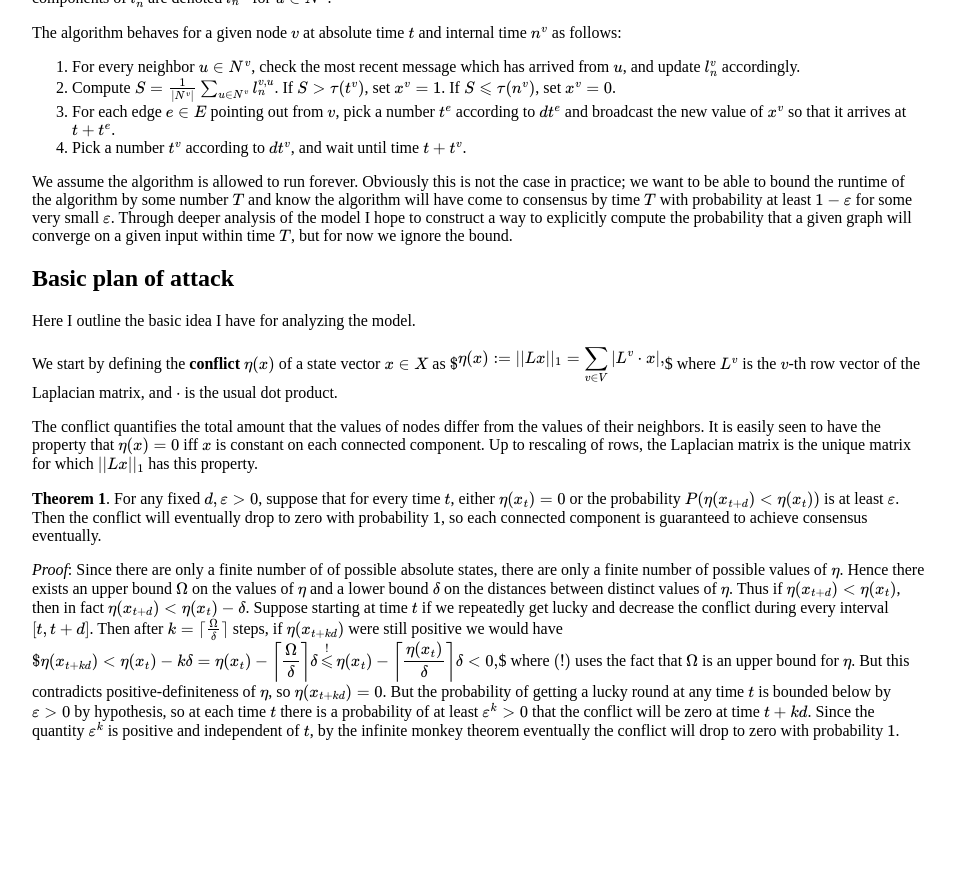
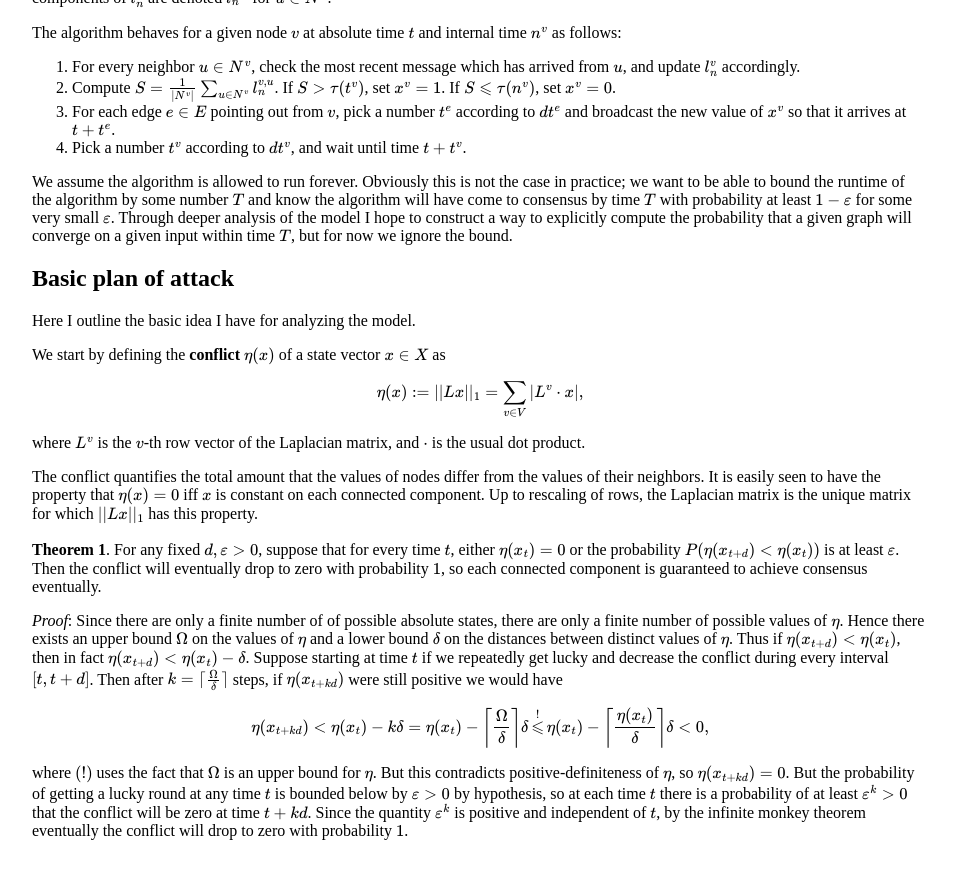
Before and after one commit to ChronusZ/chronusz.github.io, a Jekyll site: the page built from _posts/2017-06-19-ripple-consensus-model-2.md, in a window 1280 px wide and 900 px high, scrolled down 1042 px. Shown: the top 879 px of the window, without its empty margins (160-1115 px from the left). Built offline with Jekyll 4.4.1, drawn with Linux system fonts in a browser that asks for light colours; formulas are drawn with MathJax 3; before the commit the page ends 1842 px from its top, so only the background shows below that; some of the changed text lies outside the part shown.

Commit message:
minor mathjax fixes

```diff
--- a/_posts/2017-06-19-ripple-consensus-model-2.md
+++ b/_posts/2017-06-19-ripple-consensus-model-2.md
@@ -17,7 +17,7 @@ On to the model outline.
 
 As always, let $$G=(V,E)$$ be a directed graph with adjacency matrix $$A$$. For a given node $$v\in V$$, let $$k^v$$ be the set of neighbors of $$v$$, i.e., $$N^v=\{u\in V\vert(u\to v)\in E\}$$. For simplicity we assume that each node in $$V$$ is indexed by a natural number, and we refer to the node and its index interchangeably. We assume that every node is its own neighbor. Let $$D$$ be the diagonal in-degree matrix. Define the **Laplacian operator** $$L$$ by $$L=D-A$$. We call $$X=\{0,1\}^V$$ the **state space** and elements $$x\in X$$ **state vectors**. The components of the state vector $$x$$ are denoted $$x^v$$ for $$v\in V$$. A matrix acts on a state vector $$x$$ by treating $$x$$ as an element of the vector space $$\mathbb{R}^V$$. The result of applying $$D^{-1}L$$ to the state vector $$x$$ is a (real) vector whose $$v$$-th component is the difference between $$x^v$$ and the average value across the neighbors of $$v$$. Although graph theorists like to call elements of $$V$$ vectors, we try to reserve this terminology for referring only to elements of $$X$$ or $$\mathbb{R}^V$$ and instead always refer to elements of $$V$$ as **nodes**.
 
-We ignore relativistic issues and assume the existence of a continuous **absolute time** which is represented by a real number $$t\in[0,\infty)]$$. Each node keeps track of a discrete **internal timestep**, which is represented by a natural number $$n^v\in\mathbb{N}$$. We will often identify $$n^v$$ with the absolute time at which $$n^v$$ is called. Let $$\tau:\mathbb{N}\to[0.5,1)]$$ be a monotone-increasing function. We call $$\tau$$ the **threshold function**. For a given timestep $$n^v$$, $$\tau(n)$$ gives the current threshold of agreement for the node $$v$$; note that although $$\tau$$ takes as input the internal timestep of a node, the function is assumed to be the same for every node. Thus for instance, node $$a$$ may get to its third timestep after $$3.1$$ seconds while node $$b$$ might get to its third timestep after only $$2.8$$ seconds, but the threshold at that step will be the same for both $$a$$ and $$b$$.
+We ignore relativistic issues and assume the existence of a continuous **absolute time** which is represented by a real number $$t\in[0,\infty)$$. Each node keeps track of a discrete **internal timestep**, which is represented by a natural number $$n^v\in\mathbb{N}$$. We will often identify $$n^v$$ with the absolute time at which $$n^v$$ is called. Let $$\tau:\mathbb{N}\to[0.5,1)$$ be a monotone-increasing function. We call $$\tau$$ the **threshold function**. For a given timestep $$n^v$$, $$\tau(n)$$ gives the current threshold of agreement for the node $$v$$; note that although $$\tau$$ takes as input the internal timestep of a node, the function is assumed to be the same for every node. Thus for instance, node $$a$$ may get to its third timestep after $$3.1$$ seconds while node $$b$$ might get to its third timestep after only $$2.8$$ seconds, but the threshold at that step will be the same for both $$a$$ and $$b$$.
 
 For each node $$v\in V$$, let $$dt^v$$ be a probability measure on $$(0,\infty)$$ interpreted as the length of absolute time it takes the node $$v$$ to get to the next internal timestep. Similarly, for each edge $$e\in E$$, let $$dt^e$$ be a probability measure on $$(0,\infty)$$ interpreted as the absolute time it takes the edge $$e$$ to transmit a message. Note that we consider undirected edges as consisting of two distinct edges, so the distribution in one direction may be different from the distribution in the other direction.
 
@@ -39,9 +39,9 @@ We assume the algorithm is allowed to run forever. Obviously this is not the cas
 Here I outline the basic idea I have for analyzing the model.
 
 We start by defining the **conflict** $$\eta(x)$$ of a state vector $$x\in X$$ as
-$$$\begin{aligned}
+\begin{aligned}
 \eta(x):=\vert\vert Lx\vert\vert_1=\sum_{v\in V} \vert L^v\cdot x\vert ,
-\end{aligned}$$$
+\end{aligned}
 where $$L^v$$ is the $$v$$-th row vector of the Laplacian matrix, and $$\cdot$$ is the usual dot product.
 
 The conflict quantifies the total amount that the values of nodes differ from the values of their neighbors. It is easily seen to have the property that $$\eta(x)=0$$ iff $$x$$ is constant on each connected component. Up to rescaling of rows, the Laplacian matrix is the unique matrix for which $$\vert\vert Lx\vert\vert_1$$ has this property.
@@ -49,7 +49,7 @@ The conflict quantifies the total amount that the values of nodes differ from th
 **Theorem 1**. For any fixed $$d,\varepsilon>0$$, suppose that for every time $$t$$, either $$\eta(x_t)=0$$ or the probability $$P(\eta(x_{t+d})<\eta(x_{t}))$$ is at least $$\varepsilon$$. Then the conflict will eventually drop to zero with probability $$1$$, so each connected component is guaranteed to achieve consensus eventually.
 
 *Proof*: Since there are only a finite number of of possible absolute states, there are only a finite number of possible values of $$\eta$$. Hence there exists an upper bound $$\Omega$$ on the values of $$\eta$$ and a lower bound $$\delta$$ on the distances between distinct values of $$\eta$$. Thus if $$\eta(x_{t+d})<\eta(x_{t})$$, then in fact $$\eta(x_{t+d})<\eta(x_{t})-\delta$$. Suppose starting at time $$t$$ if we repeatedly get lucky and decrease the conflict during every interval $$[t,t+d]$$. Then after $$k=\lceil\frac{\Omega}{\delta}\rceil$$ steps, if $$\eta(x_{t+kd})$$ were still positive we would have
-$$$\begin{aligned}
+\begin{aligned}
 \eta(x_{t+kd})<\eta(x_t)-k\delta=\eta(x_t)-\left\lceil\frac{\Omega}{\delta}\right\rceil\delta\mathop{\leqslant}\limits^{!}\eta(x_t)-\left\lceil\frac{\eta(x_t)}{\delta}\right\rceil\delta<0,
-\end{aligned}$$$
+\end{aligned}
 where $$(!)$$ uses the fact that $$\Omega$$ is an upper bound for $$\eta$$. But this contradicts positive-definiteness of $$\eta$$, so $$\eta(x_{t+kd})=0$$. But the probability of getting a lucky round at any time $$t$$ is bounded below by $$\varepsilon>0$$ by hypothesis, so at each time $$t$$ there is a probability of at least $$\varepsilon^k>0$$ that the conflict will be zero at time $$t+kd$$. Since the quantity $$\varepsilon^k$$ is positive and independent of $$t$$, by the infinite monkey theorem eventually the conflict will drop to zero with probability $$1$$.
```
